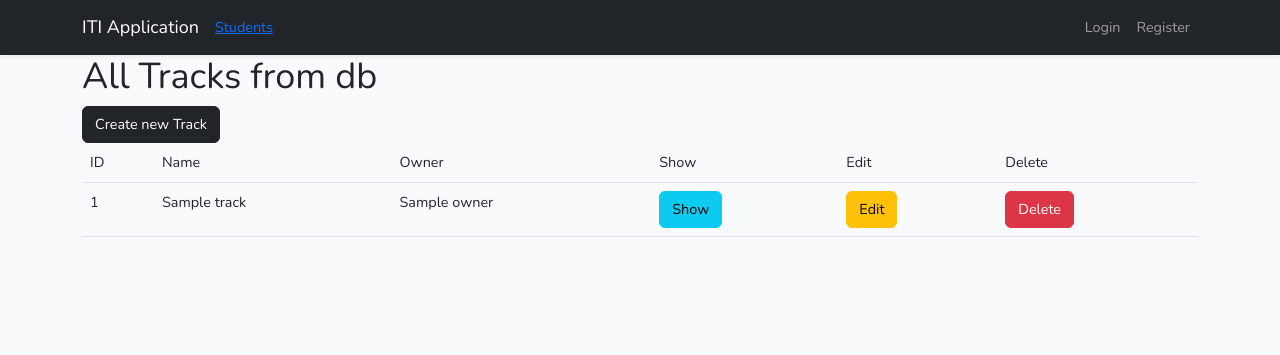
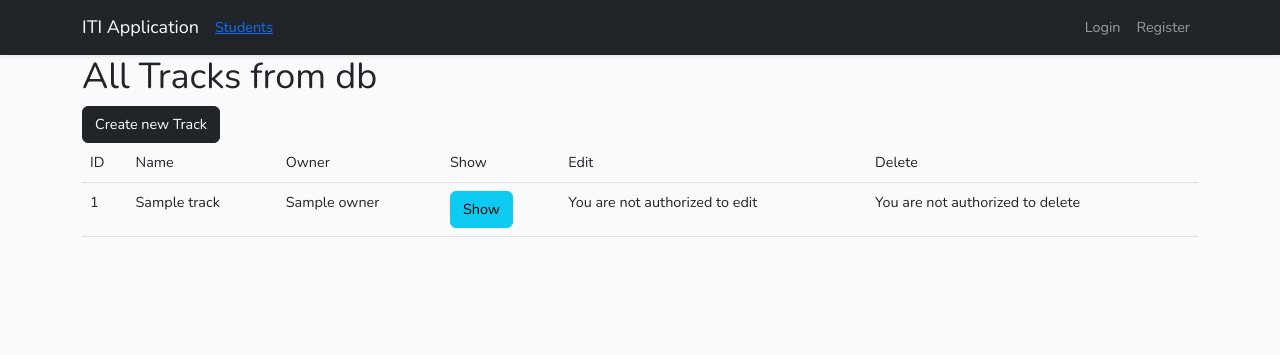
Before and after one commit to NohaAShehab/ptp44-osad-nc-laravel, a Laravel app: template demo/resources/views/tracks/index.blade.php in a window 1280 px wide. Shown: the top 355 px of the page. Run offline with Laravel 12, Linux system fonts and the light colour scheme; the template is opened without the code that fills it: most values are stand-ins (such as "Sample title", 1, 10 or a date in 2020); style sheets or scripts are compiled from the project's sources.

Commit message:
using gates in blade file

```diff
--- a/demo/resources/views/tracks/index.blade.php
+++ b/demo/resources/views/tracks/index.blade.php
@@ -22,6 +22,8 @@
                 <td> {{$track->owner ? $track->owner->name : "default"}}</td>
                 <td> <a href="{{route('tracks.show', $track->id)}}" class="btn btn-info">Show  </a></td>
 
+
+                @can('track_update_delete', $track)
                     <td> <a href="{{route('tracks.edit', $track->id)}}" class="btn btn-warning">Edit  </a></td>
                     <td>
                         <form method="post" action="{{route('tracks.destroy', $track->id)}}">
@@ -30,6 +32,11 @@
                             <input type="submit" value="Delete" class="btn btn-danger">
                         </form>
                     </td>
+                @else
+                    <td> You are not authorized to edit </td>
+                    <td> You are not authorized to delete </td>
+                @endcan
+
             </tr>
 
         @endforeach
```
Lines whose indentation alone changed are shown as unchanged.
